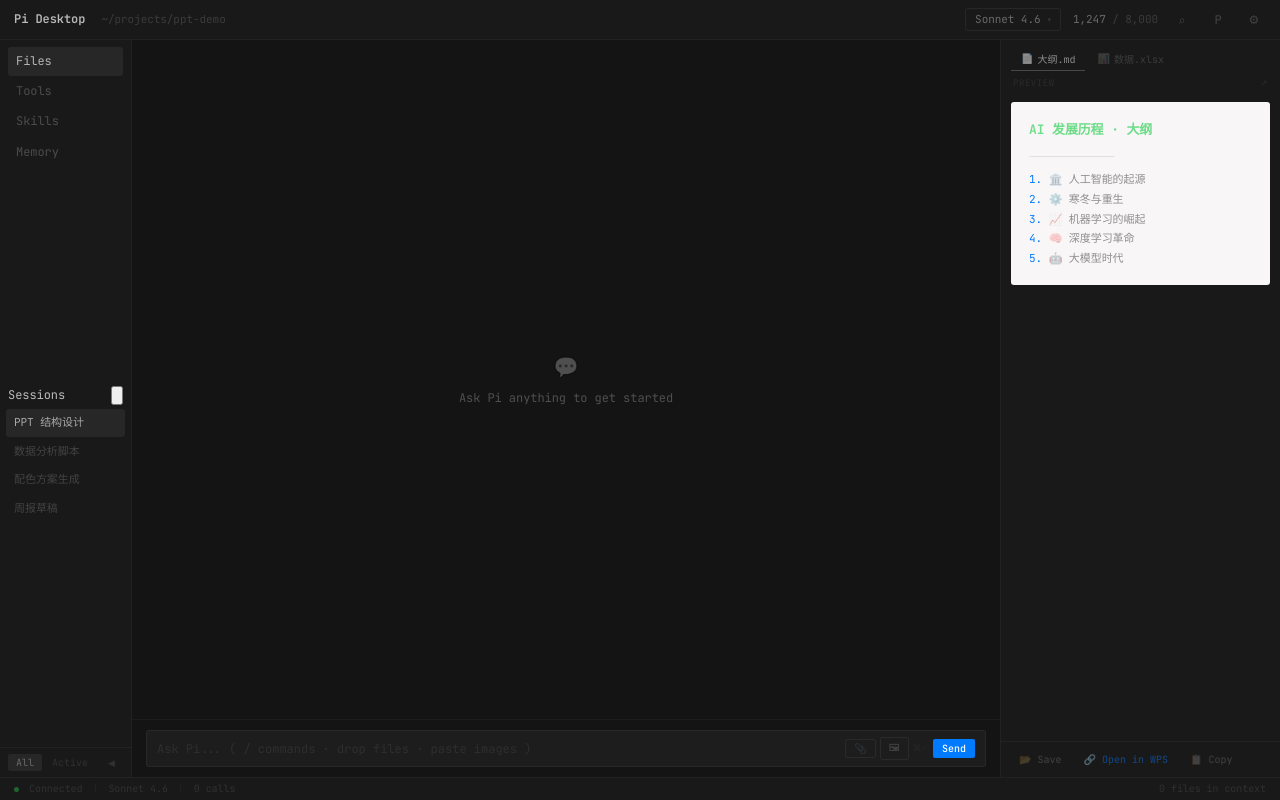
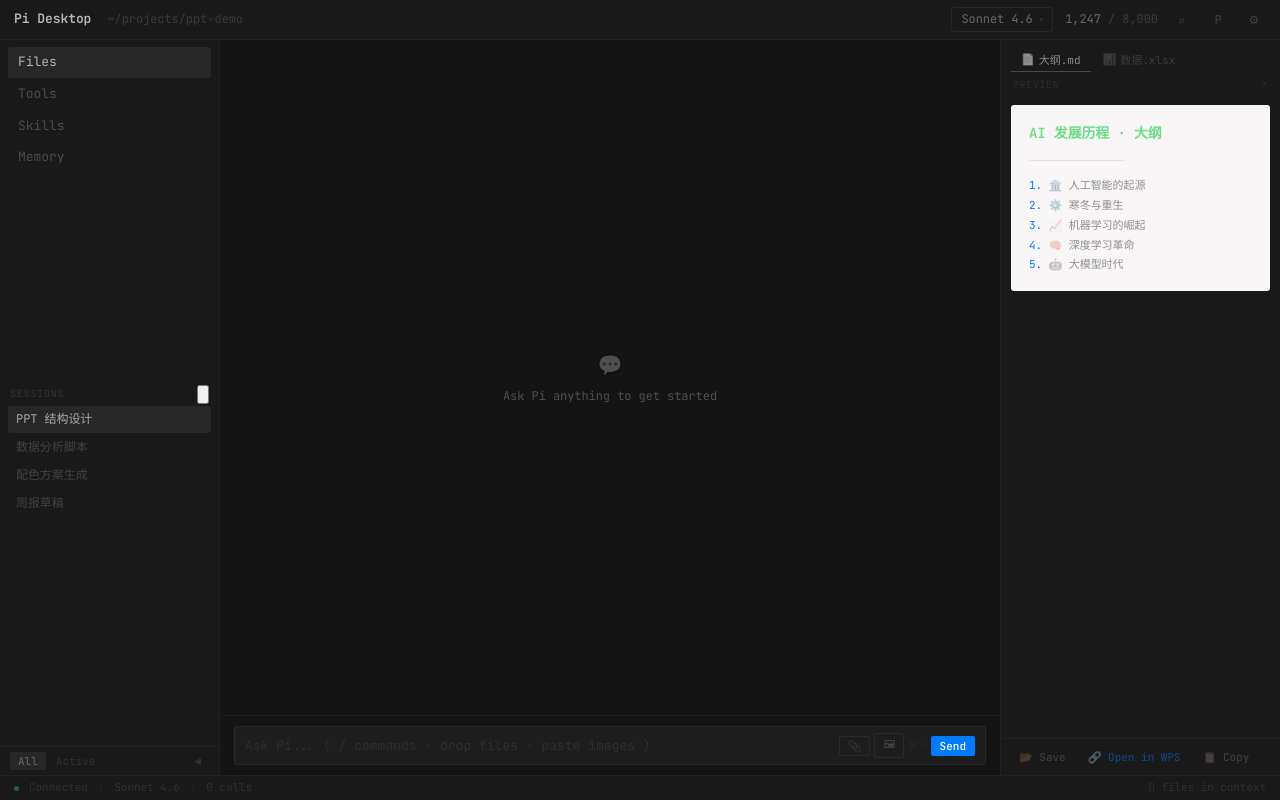
Before and after one commit to SS000JQ/pi-desktop-app, a React (Vite) app in the folder src/renderer/: page / in a window 1280 px wide. Built offline with nearby package versions, Linux system fonts and the light colour scheme.

Commit message:
fix: bump font sizes +1px, add resize handles, fix panel collapse

```diff
--- a/src/renderer/src/components/LeftPanel.tsx
+++ b/src/renderer/src/components/LeftPanel.tsx
@@ -18,8 +18,9 @@ export default function LeftPanel({ sessions, activeSessionId, onSessionSelect,
 
   if (collapsed) {
     return (
-      <div className="left items-center pt-2">
-        <button onClick={onToggleCollapse} className="ibtn" style={{ writingMode: 'vertical-lr', letterSpacing: '2px', width: 'auto', padding: '8px 0' }}>
+      <div className="relative" style={{ width: 32, flexShrink: 0, borderRight: '1px solid rgba(255,255,255,0.04)', background: '#1a1919' }}>
+        <button onClick={onToggleCollapse}
+          style={{ writingMode: 'vertical-lr', letterSpacing: '2px', fontSize: 10, color: 'rgba(255,255,255,0.15)', cursor: 'pointer', background: 'none', border: 'none', fontFamily: "'JetBrains Mono', monospace", width: '100%', padding: '12px 0' }}>
           EXPAND
         </button>
       </div>
--- a/src/renderer/src/components/PreviewPanel.tsx
+++ b/src/renderer/src/components/PreviewPanel.tsx
@@ -10,8 +10,9 @@ export default function PreviewPanel({ collapsed, onToggleCollapse }: PreviewPan
 
   if (collapsed) {
     return (
-      <div className="prev items-start justify-center pt-4">
-        <button onClick={onToggleCollapse} className="ibtn" style={{ width: 'auto', padding: '8px 0', writingMode: 'vertical-lr', letterSpacing: '2px' }}>
+      <div style={{ width: 32, flexShrink: 0, borderLeft: '1px solid rgba(255,255,255,0.04)', background: '#1a1919', display: 'flex', flexDirection: 'column', alignItems: 'center', paddingTop: 12 }}>
+        <button onClick={onToggleCollapse}
+          style={{ writingMode: 'vertical-lr', letterSpacing: '2px', fontSize: 10, color: 'rgba(255,255,255,0.15)', cursor: 'pointer', background: 'none', border: 'none', fontFamily: "'JetBrains Mono', monospace", padding: '12px 0' }}>
           PREVIEW
         </button>
       </div>
@@ -19,7 +20,8 @@ export default function PreviewPanel({ collapsed, onToggleCollapse }: PreviewPan
   }
 
   return (
-    <div className="prev">
+    <div className="prev" style={{ position: 'relative' }}>
+      <div className="resize-h" style={{ left: -2 }} />
       <div className="pft">
         <button
           onClick={() => setActiveTab('大纲.md')}
--- a/src/renderer/src/styles/global.css
+++ b/src/renderer/src/styles/global.css
@@ -24,7 +24,7 @@
 
 body {
   font-family: var(--font);
-  font-size: 12px;
+  font-size: 13px;
   line-height: 1.6;
   color: var(--text);
   background: #151414;
@@ -79,20 +79,20 @@ body {
   display: flex; align-items: center; height: 40px; padding: 0 14px;
   border-bottom: 1px solid var(--bd); flex-shrink: 0;
 }
-.topbar-title { font-size: 12px; font-weight: 600; color: rgba(255,255,255,0.7); }
-.topbar-path { margin-left: 16px; font-size: 11px; color: rgba(255,255,255,0.15); }
+.topbar-title { font-size: 13px; font-weight: 600; color: rgba(255,255,255,0.7); }
+.topbar-path { margin-left: 16px; font-size: 12px; color: rgba(255,255,255,0.15); }
 .topbar-right { margin-left: auto; display: flex; align-items: center; gap: 12px; }
 
 .mbadge {
   display: flex; align-items: center; gap: 4px; padding: 2px 9px;
   border: 1px solid rgba(255,255,255,0.06); border-radius: 3px;
-  font-size: 11px; color: rgba(255,255,255,0.35); cursor: pointer; font-family: var(--font);
+  font-size: 12px; color: rgba(255,255,255,0.35); cursor: pointer; font-family: var(--font);
   transition: border-color 120ms;
 }
 .mbadge:hover { border-color: rgba(255,255,255,0.14); }
 .mbadge::after { content: "▾"; font-size: 7px; color: rgba(255,255,255,0.12); margin-left: 3px; }
 
-.tk { font-size: 11px; color: rgba(255,255,255,0.15); }
+.tk { font-size: 12px; color: rgba(255,255,255,0.15); }
 .tk span { color: rgba(255,255,255,0.35); }
 
 .ibtn {
@@ -104,44 +104,56 @@ body {
 .ibtn:hover { background: var(--bg-hover); color: rgba(255,255,255,0.45); }
 
 /* ── Body layout ── */
-.body-layout { display: flex; flex: 1; min-height: 0; }
+.body-layout { display: flex; flex: 1; min-height: 0; position: relative; }
 
 /* ── Left panel ── */
-.left { width: 132px; flex-shrink: 0; border-right: 1px solid var(--bd); display: flex; flex-direction: column; }
-.l-section { padding: 10px 8px 4px; font-size: 9px; text-transform: uppercase; letter-spacing: 0.08em; color: rgba(255,255,255,0.1); font-weight: 500; }
+.left { min-width: 160px; width: 18%; max-width: 220px; flex-shrink: 0; border-right: 1px solid var(--bd); display: flex; flex-direction: column; }
+
+.l-section-label { padding: 8px 10px 2px; font-size: 9px; text-transform: uppercase; letter-spacing: 0.08em; color: rgba(255,255,255,0.1); font-weight: 500; }
 
 .l-item {
-  display: block; width: 100%; padding: 5px 8px; margin: 1px 0; border: none; border-radius: 3px;
+  display: block; width: 100%; padding: 5px 10px; margin: 1px 0; border: none; border-radius: 3px;
   background: transparent; text-align: left; font-family: var(--font);
-  font-size: 12px; color: rgba(255,255,255,0.22); cursor: pointer;
+  font-size: 13px; color: rgba(255,255,255,0.22); cursor: pointer;
   transition: all 120ms;
 }
 .l-item:hover { background: var(--bg-hover); color: rgba(255,255,255,0.45); }
 .l-item.active { background: var(--bg-active); color: rgba(255,255,255,0.65); }
 
-.l-div { height: 1px; background: var(--bd); margin: 4px 8px; }
-.l-hdr { display: flex; justify-content: space-between; align-items: center; padding: 6px 8px 4px; }
+/* Sessions now higher — no divider, compact layout */
+.l-hdr { display: flex; justify-content: space-between; align-items: center; padding: 2px 10px 2px; }
+.l-hdr-label { font-size: 10px; text-transform: uppercase; letter-spacing: 0.08em; color: rgba(255,255,255,0.1); font-weight: 500; }
+.l-new { color: rgba(255,255,255,0.1); font-size: 13px; cursor: pointer; transition: color 120ms; }
+.l-new:hover { color: rgba(255,255,255,0.3); }
 
-.l-list { flex: 1; overflow-y: auto; padding: 0 6px 4px; }
+.l-list { flex: 1; overflow-y: auto; padding: 0 8px 4px; }
 
 .l-session {
-  padding: 5px 8px; margin-bottom: 1px; border-radius: 3px;
-  font-size: 11px; cursor: pointer; color: rgba(255,255,255,0.18);
+  padding: 4px 8px; margin-bottom: 1px; border-radius: 3px;
+  font-size: 12px; cursor: pointer; color: rgba(255,255,255,0.18);
   transition: all 120ms; overflow: hidden; text-overflow: ellipsis; white-space: nowrap;
 }
 .l-session:hover { background: rgba(255,255,255,0.03); color: rgba(255,255,255,0.4); }
 .l-session.active { background: var(--bg-active); color: rgba(255,255,255,0.6); }
 
-.l-new { color: rgba(255,255,255,0.1); font-size: 13px; cursor: pointer; transition: color 120ms; }
-.l-new:hover { color: rgba(255,255,255,0.3); }
-
-.l-fil { display: flex; gap: 2px; padding: 6px 8px; border-top: 1px solid var(--bd); margin-top: auto; }
+.l-fil { display: flex; gap: 2px; padding: 5px 10px; border-top: 1px solid var(--bd); margin-top: auto; }
 .l-fil button {
   padding: 2px 8px; border-radius: 2px; border: none; background: none; font-family: var(--font);
-  font-size: 10px; cursor: pointer; color: rgba(255,255,255,0.1); transition: all 120ms;
+  font-size: 11px; cursor: pointer; color: rgba(255,255,255,0.1); transition: all 120ms;
 }
 .l-fil button:hover { color: rgba(255,255,255,0.25); }
 .l-fil button.active { background: var(--bg-active); color: rgba(255,255,255,0.3); }
+
+/* ── Resize handle ── */
+.resize-h {
+  position: absolute; top: 0; bottom: 0; width: 4px;
+  cursor: col-resize; z-index: 10;
+}
+.resize-h::after {
+  content: ''; position: absolute; top: 0; bottom: 0; left: 1px; width: 2px;
+  background: transparent; transition: background 120ms;
+}
+.resize-h:hover::after { background: rgba(0,122,255,0.3); }
 
 /* ── Chat area ── */
 .chat { flex: 1; display: flex; flex-direction: column; min-width: 0; background: var(--bg-chat); }
@@ -157,9 +169,9 @@ body {
 .msg.right { align-self: flex-end; }
 .msg.left { align-self: flex-start; }
 
-.ml { font-size: 10px; color: rgba(255,255,255,0.13); margin-bottom: 4px; display: flex; align-items: center; gap: 6px; }
+.ml { font-size: 11px; color: rgba(255,255,255,0.13); margin-bottom: 4px; display: flex; align-items: center; gap: 6px; }
 
-.mb { padding: 8px 12px; font-size: 12px; line-height: 1.7; border-radius: 4px; }
+.mb { padding: 8px 12px; font-size: 13px; line-height: 1.7; border-radius: 4px; }
 .mb.right { background: var(--bg-active); color: var(--text); }
 .mb.left { padding-left: 0; color: var(--text); background: transparent; }
 
@@ -175,7 +187,7 @@ body {
 .tc {
   margin-top: 8px; padding: 6px 10px 6px 12px;
   border-left: 2px solid rgba(255,255,255,0.06);
-  font-size: 11px; line-height: 1.6; color: rgba(255,255,255,0.25);
+  font-size: 12px; line-height: 1.6; color: rgba(255,255,255,0.25);
 }
 .tc.done { border-left-color: var(--success); }
 .tcn { color: rgba(255,255,255,0.4); }
@@ -192,13 +204,13 @@ body {
 .cbh {
   display: flex; justify-content: space-between; padding: 4px 10px;
   background: rgba(255,255,255,0.015); border-bottom: 1px solid rgba(255,255,255,0.04);
-  font-size: 10px; color: rgba(255,255,255,0.16);
+  font-size: 11px; color: rgba(255,255,255,0.16);
 }
-.cbc { padding: 8px 10px; font-size: 11px; line-height: 1.7; color: rgba(255,255,255,0.45); }
+.cbc { padding: 8px 10px; font-size: 12px; line-height: 1.7; color: rgba(255,255,255,0.45); }
 
 .msg-stream {
   display: flex; align-items: center; gap: 6px;
-  color: rgba(255,255,255,0.25); font-size: 11px; font-family: var(--font);
+  color: rgba(255,255,255,0.25); font-size: 12px; font-family: var(--font);
 }
 
 /* ── Context chips ── */
@@ -206,7 +218,7 @@ body {
 .cchip {
   display: flex; align-items: center; gap: 4px;
   background: rgba(255,255,255,0.03); border: 1px solid rgba(255,255,255,0.05);
-  border-radius: 2px; padding: 2px 8px; font-size: 10px; color: rgba(255,255,255,0.22);
+  border-radius: 2px; padding: 2px 8px; font-size: 11px; color: rgba(255,255,255,0.22);
 }
 .cchip .x { color: rgba(255,255,255,0.08); cursor: pointer; font-size: 11px; margin-left: 2px; transition: color 120ms; }
 .cchip .x:hover { color: rgba(255,94,94,0.45); }
@@ -222,17 +234,17 @@ body {
 .inr:focus-within { border-color: rgba(255,255,255,0.1); }
 .inf {
   flex: 1; background: transparent; border: none; outline: none;
-  color: rgba(255,255,255,0.65); font-family: var(--font); font-size: 12px;
+  color: rgba(255,255,255,0.65); font-family: var(--font); font-size: 13px;
 }
 .inf::placeholder { color: rgba(255,255,255,0.08); }
 .ina { display: flex; gap: 4px; align-items: center; flex-shrink: 0; }
 .inb {
   background: transparent; color: rgba(255,255,255,0.18); border: 1px solid rgba(255,255,255,0.06);
-  border-radius: 2px; padding: 2px 8px; font-family: var(--font); font-size: 10px; font-weight: 500;
+  border-radius: 2px; padding: 2px 8px; font-family: var(--font); font-size: 11px; font-weight: 500;
   cursor: pointer; transition: all 120ms;
 }
 .inb:hover { color: rgba(255,255,255,0.4); border-color: rgba(255,255,255,0.12); }
-.ikh { color: rgba(255,255,255,0.05); font-size: 9px; }
+.ikh { color: rgba(255,255,255,0.05); font-size: 10px; }
 
 /* ── Slash command popover ── */
 .cmd-list {
@@ -242,7 +254,7 @@ body {
 }
 .cmd-item {
   width: 100%; display: flex; align-items: center; gap: 6px; padding: 6px 10px;
-  border: none; background: none; font-family: var(--font); font-size: 11px; text-align: left;
+  border: none; background: none; font-family: var(--font); font-size: 12px; text-align: left;
   cursor: pointer; color: rgba(255,255,255,0.25); transition: all 120ms;
 }
 .cmd-item:hover { background: var(--bg-hover); color: var(--text); }
@@ -256,7 +268,7 @@ body {
 .pft { display: flex; gap: 2px; padding: 8px 10px 0; }
 .pf {
   display: flex; align-items: center; gap: 4px; padding: 3px 10px 4px; border: none; background: none;
-  font-family: var(--font); font-size: 10px; cursor: pointer;
+  font-family: var(--font); font-size: 11px; cursor: pointer;
   color: rgba(255,255,255,0.15); border-bottom: 1px solid transparent; margin-bottom: -1px;
   transition: all 120ms;
 }
@@ -266,12 +278,12 @@ body {
 .pf .x:hover { color: rgba(255,94,94,0.35); }
 
 .ph { display: flex; justify-content: space-between; align-items: center; padding: 6px 12px; }
-.phl { font-size: 9px; text-transform: uppercase; letter-spacing: 0.06em; color: rgba(255,255,255,0.08); }
+.phl { font-size: 10px; text-transform: uppercase; letter-spacing: 0.06em; color: rgba(255,255,255,0.08); }
 
 .ptb { display: flex; gap: 2px; padding: 0 12px; margin-bottom: 6px; }
 .pt {
   padding: 2px 10px; border-radius: 2px; border: none; background: none;
-  font-family: var(--font); font-size: 10px; cursor: pointer;
+  font-family: var(--font); font-size: 11px; cursor: pointer;
   color: rgba(255,255,255,0.1); transition: all 120ms;
 }
 .pt:hover { color: rgba(255,255,255,0.25); }
@@ -281,16 +293,16 @@ body {
 .ps {
   background: #f8f6f6; border-radius: 3px; padding: 16px 18px;
   min-height: 90px; flex-shrink: 0; color: #201d1d;
-  font-size: 11px; line-height: 1.8;
+  font-size: 12px; line-height: 1.8;
 }
-.ps .st { font-weight: 600; margin-bottom: 6px; font-size: 13px; letter-spacing: -0.01em; }
+.ps .st { font-weight: 600; margin-bottom: 6px; font-size: 14px; letter-spacing: -0.01em; }
 .ps .si { color: rgba(32,29,29,0.48); font-size: 11px; }
-.ps .sn { color: rgba(32,29,29,0.15); font-size: 9px; margin-top: 6px; }
+.ps .sn { color: rgba(32,29,29,0.15); font-size: 10px; margin-top: 6px; }
 
 .pa { display: flex; gap: 6px; padding: 8px 10px; border-top: 1px solid var(--bd); }
 .pab {
   padding: 3px 8px; border-radius: 2px; border: none; background: none;
-  font-family: var(--font); font-size: 10px; cursor: pointer;
+  font-family: var(--font); font-size: 11px; cursor: pointer;
   color: rgba(255,255,255,0.18); transition: all 120ms;
 }
 .pab:hover { color: rgba(255,255,255,0.4); background: var(--bg-hover); }
@@ -301,14 +313,14 @@ body {
 .stb {
   display: flex; align-items: center; gap: 10px; padding: 3px 14px;
   border-top: 1px solid var(--bd); flex-shrink: 0;
-  font-size: 10px; color: rgba(255,255,255,0.1);
+  font-size: 11px; color: rgba(255,255,255,0.1);
 }
 .sdot { width: 5px; height: 5px; border-radius: 50%; background: rgba(48,209,88,0.3); flex-shrink: 0; }
 
 /* ── Token warning ── */
 .twarn {
   display: flex; align-items: center; gap: 8px;
-  padding: 4px 14px; font-size: 10px;
+  padding: 4px 14px; font-size: 11px;
   background: rgba(255,159,10,0.06); color: rgba(255,159,10,0.5);
   border-bottom: 1px solid rgba(255,159,10,0.08);
 }
```
